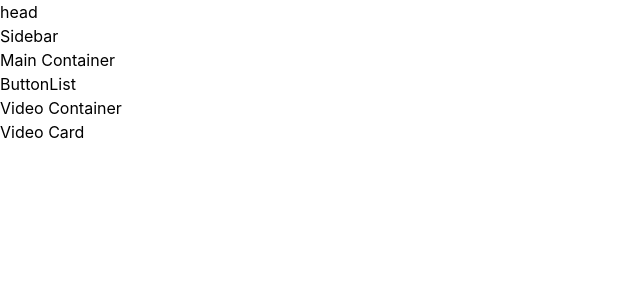
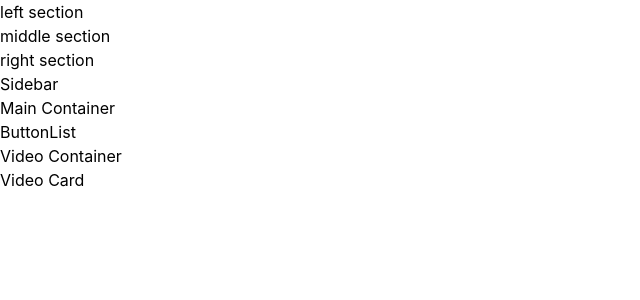
Before and after one commit to thepbhumirajbhar/youtube-clone, a React (Vite) app: page / in a window 1280 px wide. Shown: the top 300 px of the page, without its empty margins (0-640 px from the left). Built offline with nearby package versions, Linux system fonts and the light colour scheme.

Commit message:
feat: sections added

```diff
--- a/src/components/Head.tsx
+++ b/src/components/Head.tsx
@@ -1,6 +1,18 @@
 const Head = () => {
   return (
-    <div>head</div>
+    <div>
+      <div>
+        left section
+      </div>
+
+      <div>
+        middle section
+      </div>
+
+      <div>
+        right section
+      </div>
+    </div>
   )
 }
 
```
